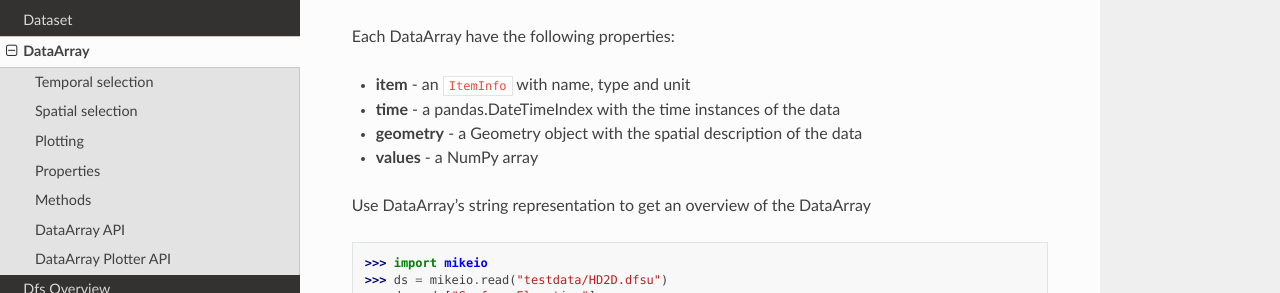
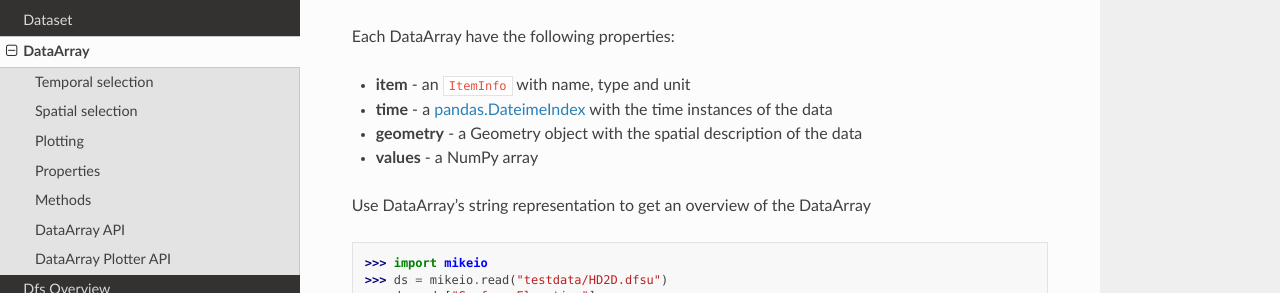
Before and after one commit to DHI/mikeio, a Sphinx documentation site: the page built from docs/dataarray.md, in a window 1280 px wide and 900 px high. Shown: the part 208-501 px from the top of the window. Built offline with Sphinx 7.4.7 and the Read the Docs theme 2.0.0, drawn with Linux system fonts in a browser that asks for light colours.

Commit message:
Update docs/dataarray.md
Co-authored-by: Henrik Andersson <jan@dhigroup.com>

```diff
--- a/docs/dataarray.md
+++ b/docs/dataarray.md
@@ -6,7 +6,7 @@ The `mikeio.read()` methods returns a Dataset as a container of DataArrays (Dfs
 
 Each DataArray have the following properties:
 * **item** - an  [`ItemInfo`](ItemInfo) with name, type and unit
-* **time** - a pandas.DateTimeIndex with the time instances of the data
+* **time** - a [pandas.DateimeIndex](https://pandas.pydata.org/docs/reference/api/pandas.DatetimeIndex.html) with the time instances of the data
 * **geometry** - a Geometry object with the spatial description of the data
 * **values** - a NumPy array
 
```
